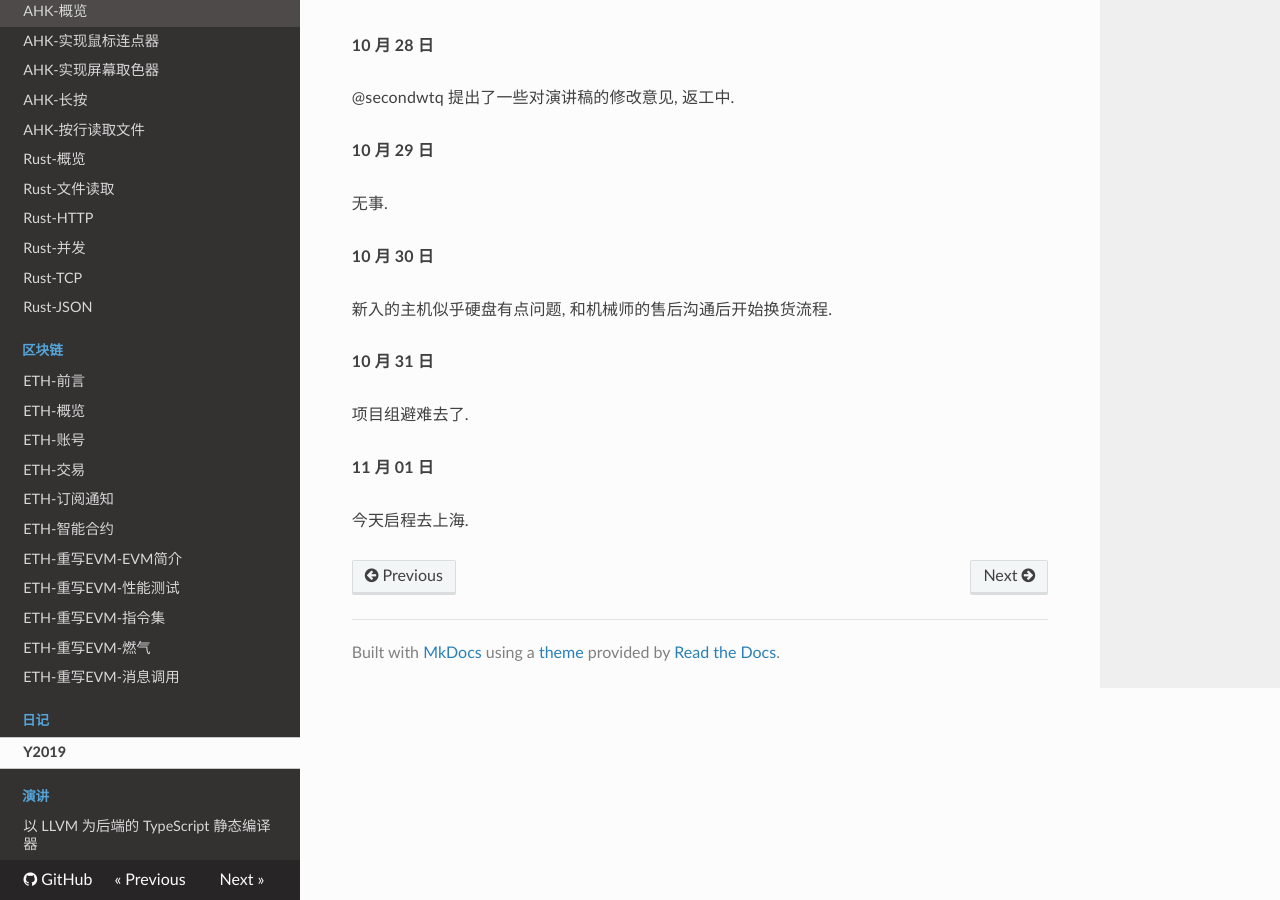
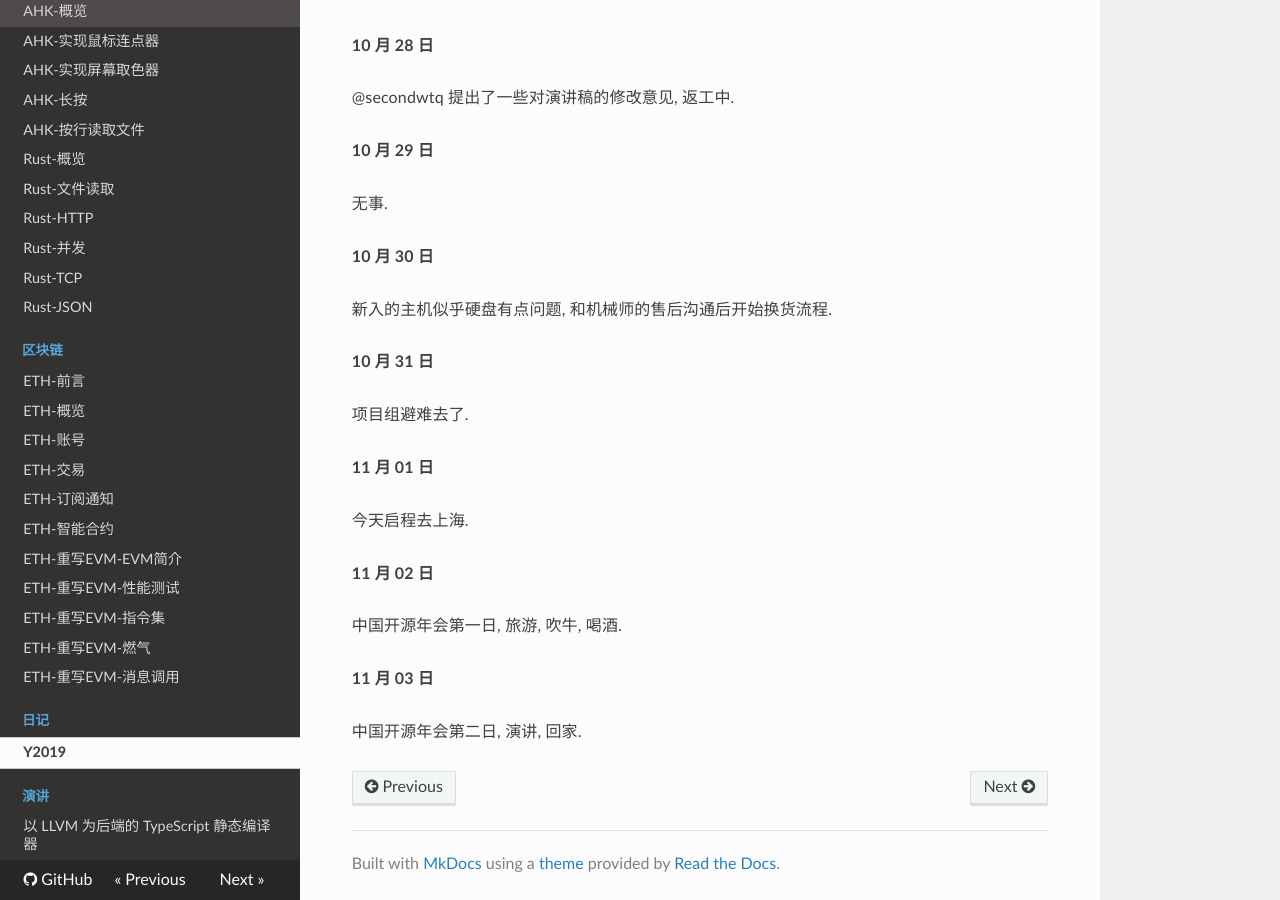
Before and after one commit to mohanson/accu, an MkDocs documentation site: the page built from docs/content/diary/2019.md, in a window 1280 px wide and 900 px high, scrolled down 1685 px. Built offline with MkDocs 1.6.1, drawn with Linux system fonts in a browser that asks for light colours; nearby versions of some CDN libraries.

Commit message:
2019-11-03 06:21:12

```diff
--- a/docs/content/diary/2019.md
+++ b/docs/content/diary/2019.md
@@ -77,3 +77,11 @@ Sekai, Sekai, Sekai!
 **11 月 01 日**
 
 今天启程去上海.
+
+**11 月 02 日**
+
+中国开源年会第一日, 旅游, 吹牛, 喝酒.
+
+**11 月 03 日**
+
+中国开源年会第二日, 演讲, 回家.
```
